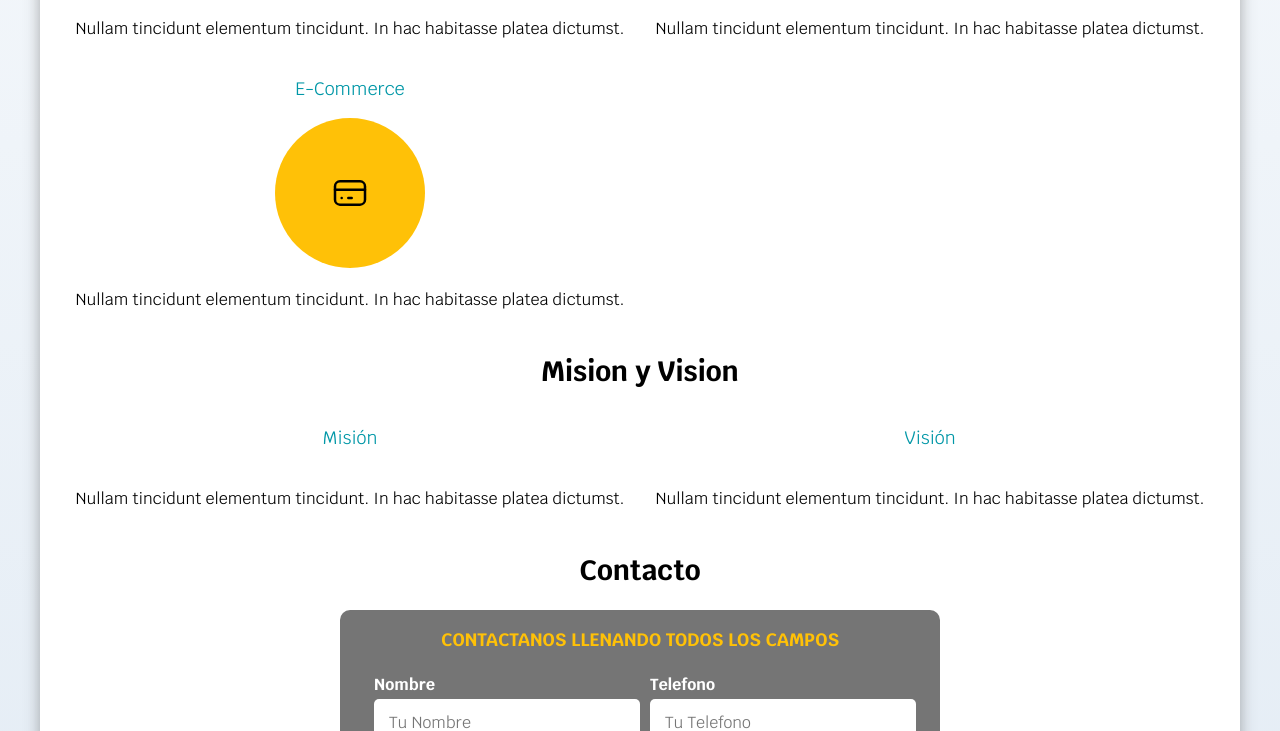
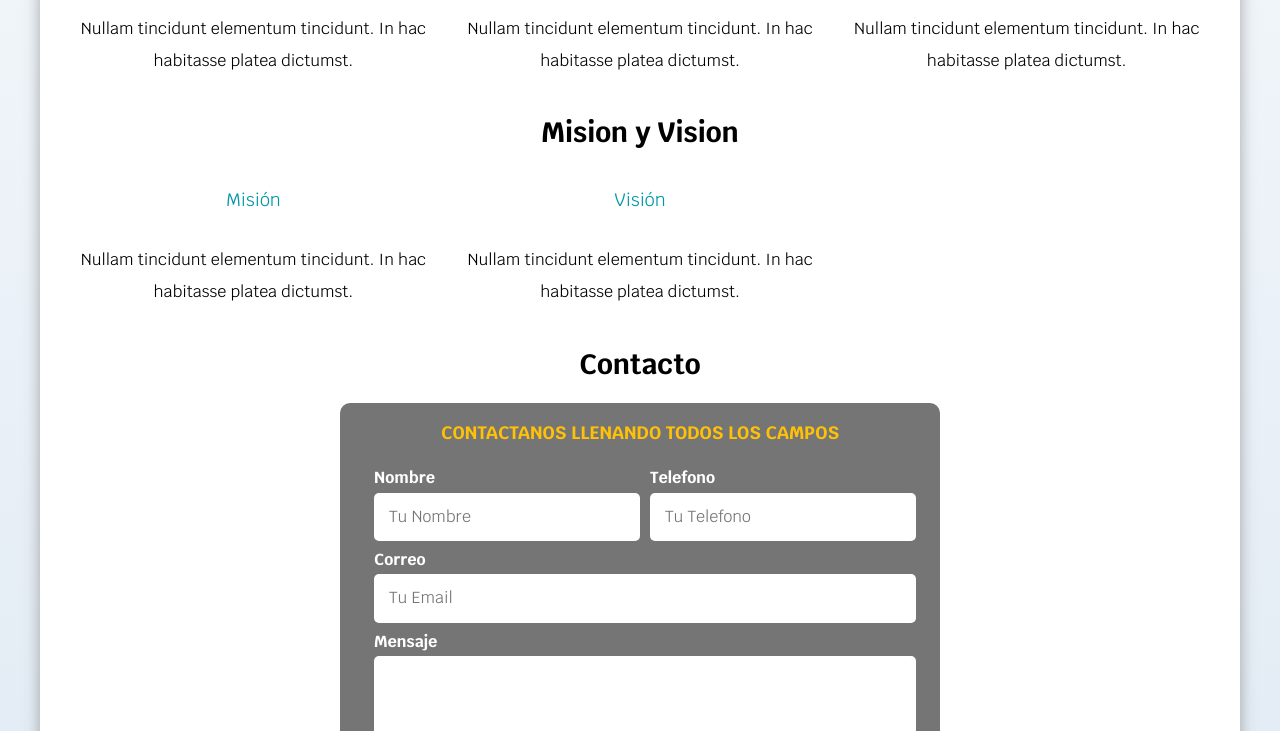
Before and after one commit to GuillermoMora03/freelancer, a plain HTML site: page index.html in a window 1280 px wide. Shown: the part 916-1647 px from the top of the page. Drawn offline with Linux system fonts and the light colour scheme.

Commit message:
MediaQuerry

```diff
--- a/css/styles.css
+++ b/css/styles.css
@@ -170,7 +170,14 @@ h1,h2,h3{
 @media (min-width: 768px) {
     .servicios{
         display: grid;
-        grid-template-columns: repeat(2, 1fr);
+        grid-template-columns: repeat(3, 1fr);
+    }
+}
+
+@media (min-width: 768px) {
+    .servicios-MV{
+        display: grid;
+        grid-template-columns: repeat(3, 1fr);
     }
 }
 
--- a/index.html
+++ b/index.html
@@ -107,7 +107,7 @@
         </div><!--.servicios-->
 
         <h2>Mision y Vision</h2>
-        <div class="servicios">
+        <div class="servicios-MV">
 
             <section class="servicio">
                 <h3>Misión</h3>
```
